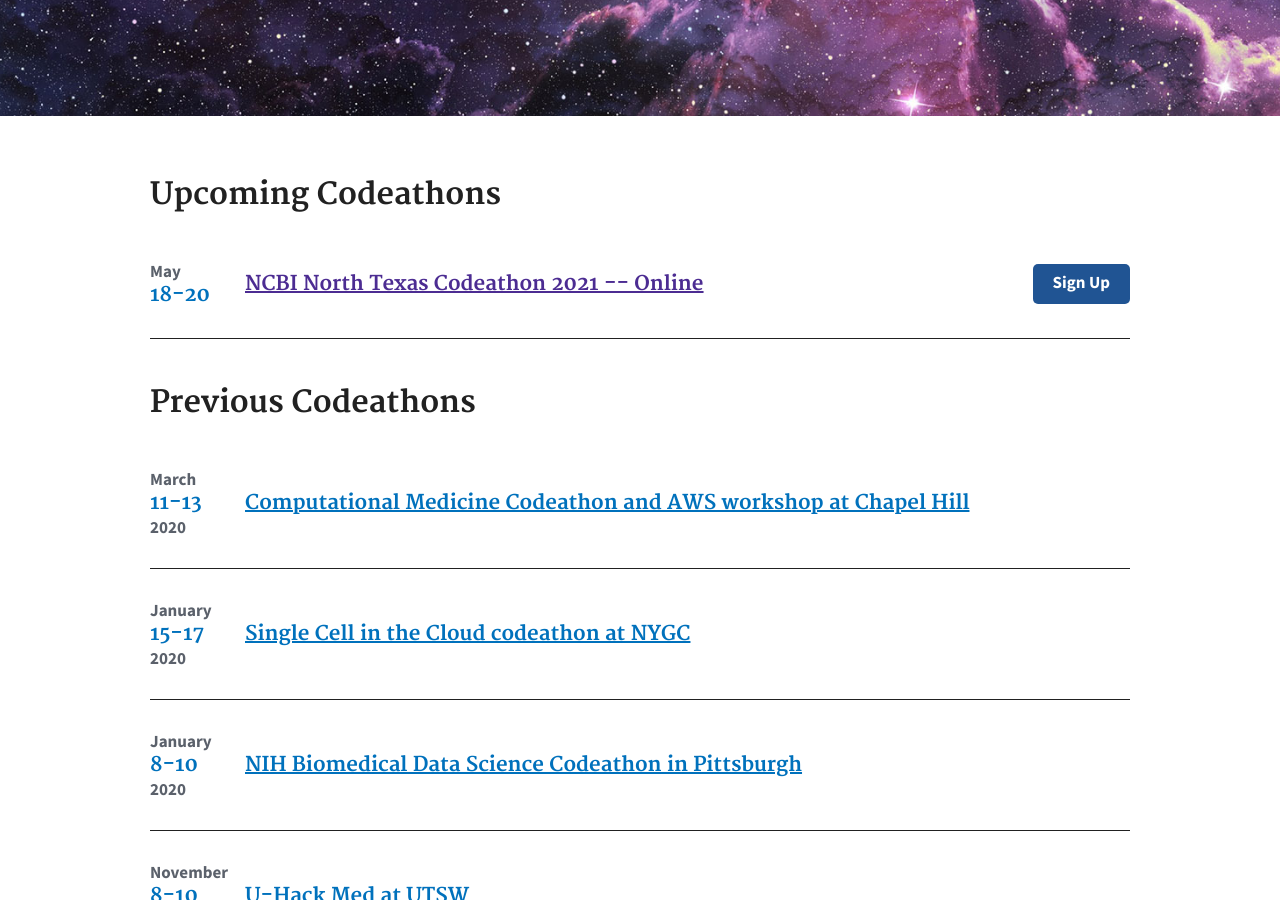
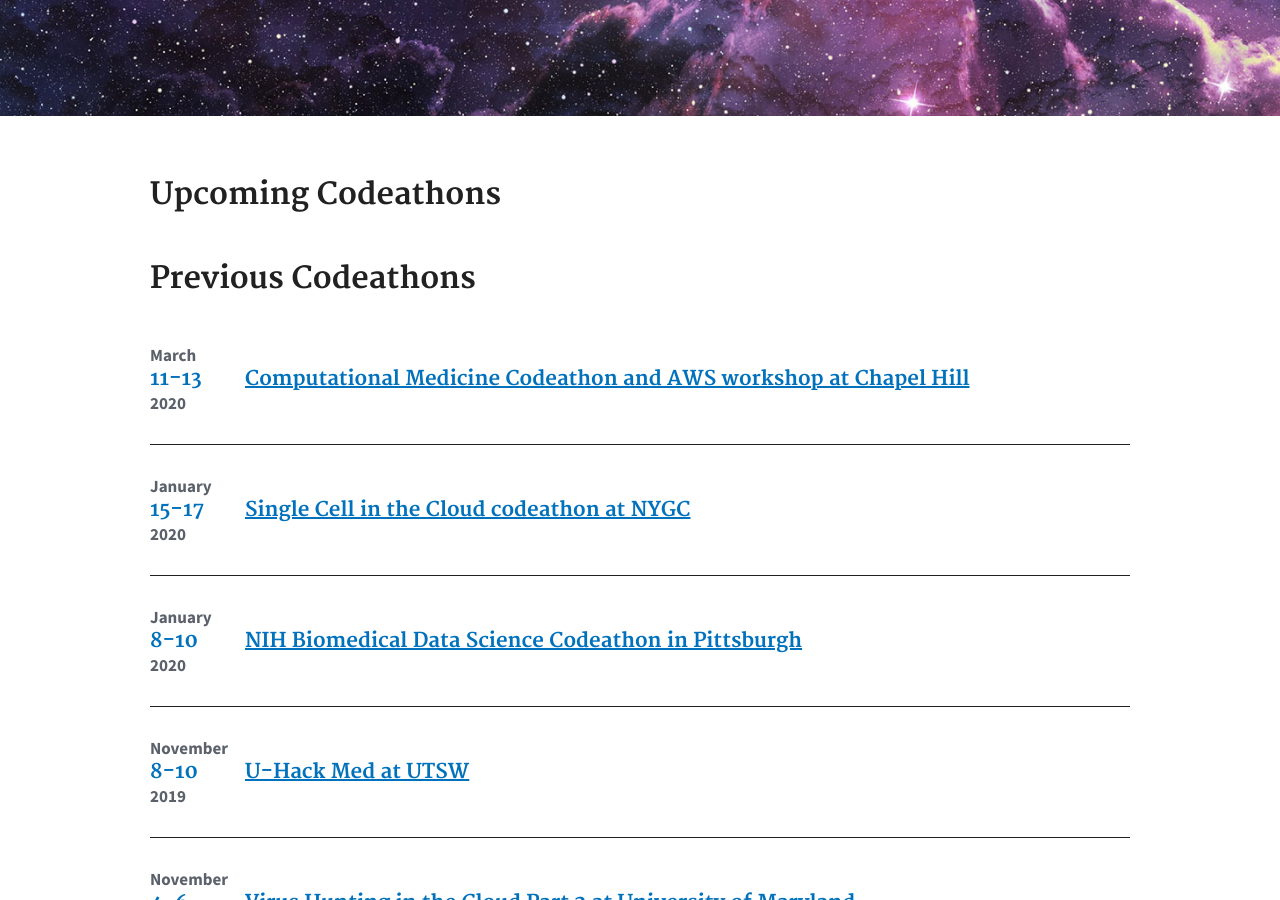
Before and after one commit to NCBI-Codeathons/ncbi-codeathons.github.io, a Jekyll site: the page built from index.md, in a window 1280 px wide and 900 px high, scrolled down 401 px. Built offline with Jekyll 4.4.1, drawn with Linux system fonts in a browser that asks for light colours.

Commit message:
Hide North Texas 2021 until we have a link

```diff
--- a/_data/upcoming-hackathon.yml
+++ b/_data/upcoming-hackathon.yml
@@ -1,6 +1,6 @@
-- month: "May"
-  day: "18-20"
-  title: "NCBI North Texas Codeathon 2021 -- Online"
+# - month: "May"
+#   day: "18-20"
+#   title: "NCBI North Texas Codeathon 2021"
 
 
 # Example of upcoming event with the hidden property that will trigger the show more button
```
